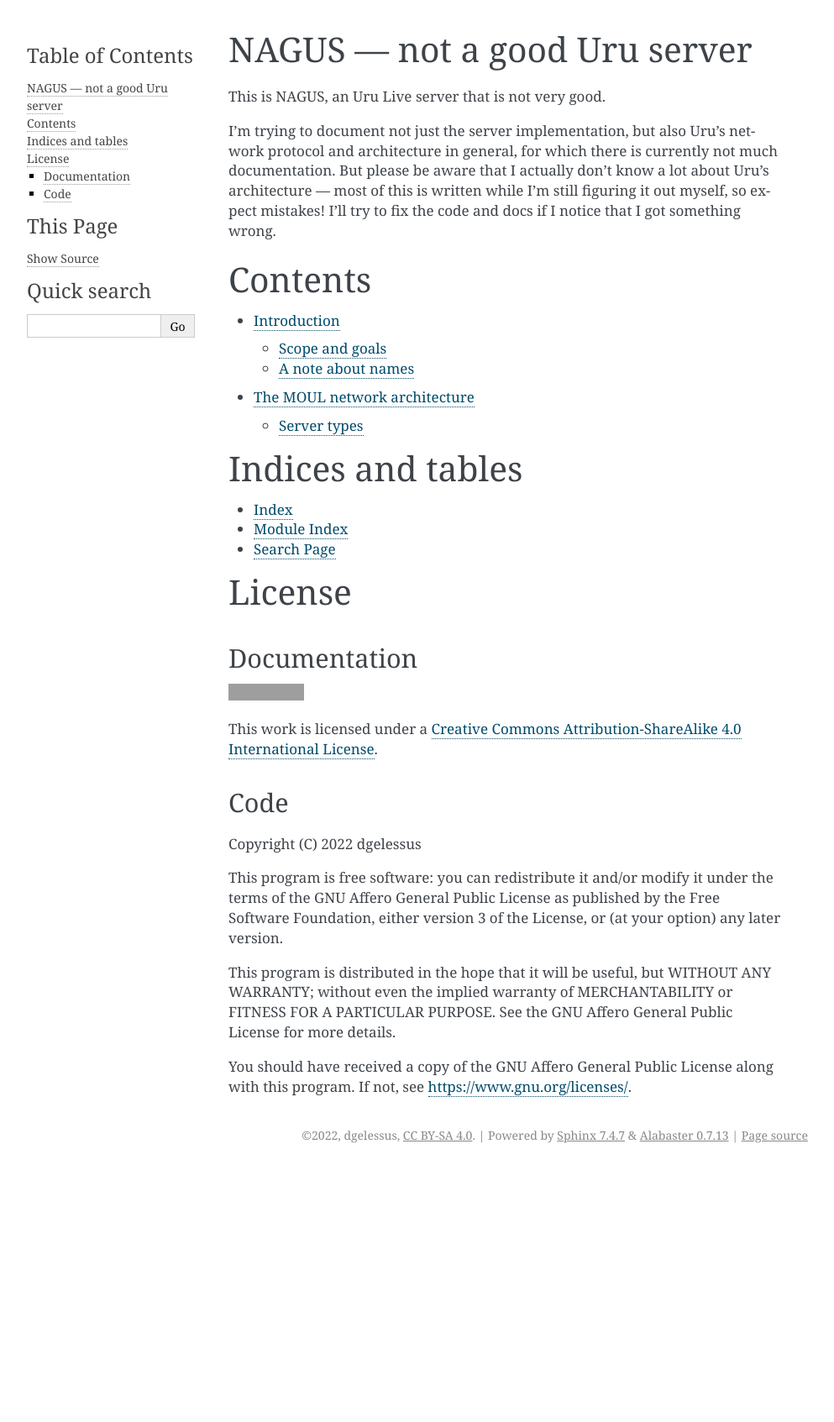
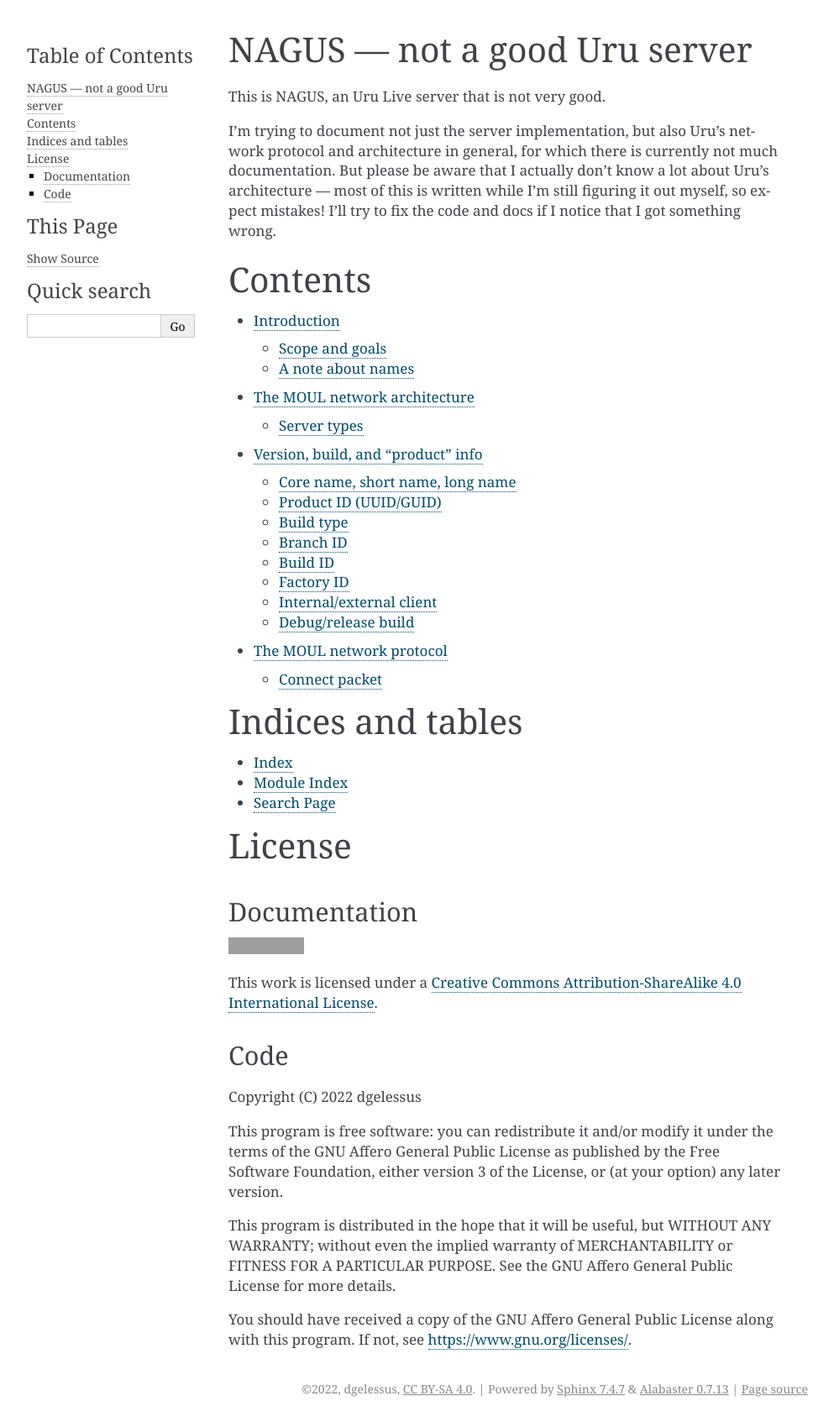
Before and after one commit to dgelessus/NAGUS, a Sphinx documentation site: the page built from docs/index.rst, in a window 1280 px wide. Shown: the whole page at 84% size, without its empty margins (148-1141 px from the left). Built offline with Sphinx 7.4.7, drawn with Linux system fonts in a browser that asks for light colours; before the commit the page ends 1391 px from its top, so only the background shows below that; some of the changed lines change nothing that is shown; grey boxes are pictures that could not be loaded.

Commit message:
Begin documenting the basic port 14617 network protocol

```diff
--- a/docs/index.rst
+++ b/docs/index.rst
@@ -19,6 +19,8 @@
 
    intro
    architecture
+   product_id
+   protocol
 
 Indices and tables
 ==================
--- /dev/null
+++ b/docs/product_id.rst
@@ -0,0 +1,227 @@
+Version, build, and "product" info
+==================================
+
+MOUL clients have multiple different bits of version info and other metadata compiled into the executable.
+I'm explaining it here,
+because some of this information is either sent to the server
+or indirectly affects how the client behaves.
+
+Most of this information is displayed to the user as the "product string",
+which might look like "UruLive.Live.1.918.OpenUru#205 - External.Release" for example.
+The product string consists of the following parts:
+
+* :ref:`core name <core_name>` --- UruLive
+* :ref:`build type <build_type>` --- Live
+* :ref:`branch ID <branch_id>` --- 1
+* :ref:`build ID <build_id>` --- 918
+* :ref:`factory ID <factory_id>` --- OpenUru#205
+* :ref:`internal/external client <internal_external_client>` --- External
+* :ref:`debug/release build <debug_release_build>` --- Release
+
+Below is a list of *all* different kinds of version/build/product metadata,
+including some bits that *aren't* displayed in the product string.
+
+.. _core_name:
+
+Core name, short name, long name
+--------------------------------
+
+.. index::
+   single: core name
+   single: short name
+   single: long name
+
+The name of the game is stored three times,
+in slightly different formats.
+Apparently the core name was meant to be an internal identifier
+and the short and long names for display to the user,
+but actual usage is all over the place.
+
+None of these names are sent over the network.
+They have almost no functional effect on the client.
+A notable exception is that the long name is used as the name of the user data folder
+(where settings, logs, KI pictures, etc. are stored),
+so two clients with the same long name will share their settings.
+
+For Cyan MOULa and Minkata clients,
+as well as default OpenUru and H'uru builds,
+the core and short names are "UruLive" and the long name is "Uru Live".
+Many shards change this ---
+for example,
+Gehn uses core name "UruGehn" and long name "Uru - Gehn Shard",
+and TOC-Moul uses core name "TOC" and long name "The Open Cave".
+
+.. _product_uuid:
+
+Product ID (UUID/GUID)
+----------------------
+
+.. index:: product UUID
+
+A UUID/GUID identifying the game.
+All MOUL shards that I know of use the UUID ``ea489821-6c35-4bd0-9dae-bb17c585e680``.
+This value is sent to the server during :ref:`connection setup <connect_packet>`.
+It has no other effect on the client.
+
+.. _build_type:
+
+Build type
+----------
+
+.. index:: build type
+
+Indicates the stage in the release cycle for which the client was built.
+The open-sourced client code defines the following build types:
+
+* Dev = 10
+* QA = 20
+* Test = 30
+* Beta = 40
+* Live = 50
+
+Build type Live is typically used for production builds distributed by shards.
+It is also the default build type for H'uru clients built from source.
+OpenUru source builds default to build type Dev instead.
+The other build types are practically unused.
+
+This value is sent to the server during :ref:`connection setup <connect_packet>`.
+For OpenUru clients,
+each build type uses its own separate user data folder,
+and build type Dev enables a few extra assertions.
+For H'uru clients,
+the build type has no functional effect on the client.
+
+.. _branch_id:
+
+Branch ID
+---------
+
+.. index:: branch ID
+
+Has always been 1 for most shards,
+including GameTap MOUL, Cyan's MOULa, Minkata, and Gehn.
+OpenUru and H'uru builds also default to branch ID 1.
+TOC-Moul currently uses branch ID 2.
+
+This value is sent to the server during :ref:`connection setup <connect_packet>`.
+It has no other effect on the client.
+
+.. _build_id:
+
+Build ID
+--------
+
+.. index:: build ID
+
+This is meant to be a build number that is increased with every update.
+This value is sent to the server during :ref:`connection setup <connect_packet>`.
+Cyan's server software and DIRTSAND check this value to ensure that the expected client version is used,
+but MOSS does not.
+
+All updates to Cyan's MOULa shard since June 2013 have used build number 918,
+to allow updating the client without also having to rebuild the server every time.
+(The actual build number is now indicated by the :ref:`factory ID <factory_id>`.)
+For compatibility,
+both OpenUru and H'uru clients also use build number 918 by default.
+Other shards not coupled to Cyan's MOULa,
+such as Gehn or TOC-Moul,
+may use different build numbers that change on updates.
+
+Cyan MOULa build IDs
+^^^^^^^^^^^^^^^^^^^^
+
+.. note::
+
+   There are probably some builds missing between 1.866 and 1.897,
+   because during that period Cyan didn't post detailed update notes on the forum.
+
+* Build 1.866:
+  Released `2010-02-11 <https://web.archive.org/web/20100220152603/http://www.fileplanet.com/209790/200000/fileinfo/Myst-Online:-URU-Live-Client-v.866>`__.
+  This appears to be the first release of MOULa.
+* Build 1.871:
+  Released `2010-02-17 <https://mystonline.com/forums/viewtopic.php?f=36&t=19753>`__.
+* Build 1.887:
+  Released `2010-04-02 <https://web.archive.org/web/20110515133633/http://www.atomicgamer.com:80/games/1835/myst-online-uru-live/files>`__.
+* Build 1.897:
+  Released ???.
+  CWE Git commit `30bbdbd3 <https://foundry.openuru.org/gitblit/commit/?r=CWE.git&h=30bbdbd327c2ea6832b88e40ceca2a6707a3a0d5>`__ (2011-03-12).
+* Build 1.902:
+  Released `2011-04-15 <https://mystonline.com/forums/viewtopic.php?f=36&t=24583>`__.
+  CWE Git commit `a363a783 <https://foundry.openuru.org/gitblit/commit/?r=CWE.git&h=a363a783c5d2ffc7aa104275e5f34feb81db0e4b>`__ (2011-04-19).
+* Build 1.905:
+  Released `2012-02-13 <https://mystonline.com/forums/viewtopic.php?f=36&t=25435>`__.
+  CWE Git commit `cbea546c <https://foundry.openuru.org/gitblit/commit/?r=CWE.git&h=cbea546c61507f9d549d41354ec8993482304680>`__ (2012-02-07).
+* Build 1.906:
+  Released `2012-03-26 <https://mystonline.com/forums/viewtopic.php?f=36&t=25583>`__.
+  CWE Git commit `136c27c7 <https://foundry.openuru.org/gitblit/commit/?r=CWE.git&h=136c27c7f3bed150c25a17596a287493f31c39e0>`__ (2012-05-09).
+* Build 1.912:
+  Released `2012-05-29 <https://mystonline.com/forums/viewtopic.php?f=36&t=25730>`__.
+  CWE Git commit `68ba122a <https://foundry.openuru.org/gitblit/commit/?r=CWE.git&h=68ba122afeb131b31e7d5f22fadffb16c987b802>`__ (2012-06-14).
+* Build 1.918:
+  Released `2013-06-11 <https://mystonline.com/forums/viewtopic.php?f=36&t=26572>`__.
+  CWE Git commit `46a0cf62 <https://foundry.openuru.org/gitblit/commit/?r=CWE.git&h=46a0cf6206211366c43d5132b6190b3f4ca35c62>`__ (2013-07-05).
+  All later client updates (as of 2022) also use this build number.
+
+.. _factory_id:
+
+Factory ID
+----------
+
+.. index:: factory ID
+
+Contains the real build number of OpenUru-built clients
+(for Cyan's MOULa shard and Minkata),
+since the main build ID has been fixed at 918.
+Clients built from the OpenUru codebase won't have a factory ID by default ---
+this information is
+`patched <https://foundry.openuru.org/gitblit/blob/?r=Foundry/CWE-ou-LocalData.git&f=MOULa/moula-1.patch&h=master>`__
+into the product string by the OpenUru build servers.
+
+H'uru clients don't have a factory ID,
+but H'uru's CMake build inserts the current Git tag or commit hash into the product string,
+which serves a similar purpose.
+
+This value is not sent over the network and has no other effect on the client.
+
+.. _internal_external_client:
+
+Internal/external client
+------------------------
+
+.. index::
+   single: internal client
+   single: client; internal
+   single: external client
+   single: client; external
+
+MOUL clients can be built as either "Internal" or "External".
+Internal clients have a number of extra features over external clients
+that are not meant for use by normal players,
+such as increased logging, a developer console, and the ability to use custom data files.
+For most shards,
+the pre-built clients distributed to players are external clients.
+
+Note that this setting is independent of the :ref:`build type <build_type>` ---
+you can build an external client with build type Dev
+or an internal one with build type Live.
+
+For the most part,
+if the player doesn't invoke any internal-only features,
+internal clients behave like external ones and don't explicitly tell the server that they are internal.
+The main exception is when updating through the file server,
+where internal clients will request different manifests than external clients.
+
+.. _debug_release_build:
+
+Debug/release build
+-------------------
+
+.. index::
+   single: debug build
+   single: release build
+
+This corresponds to the standard debug/release setting in Visual Studio and CMake.
+Clients built in debug mode have many additional assertions and some extra logging enabled
+(in addition to the standard compiler option changes).
+
+This setting is not sent over the network and should have no visible effect on the client.
--- /dev/null
+++ b/docs/protocol.rst
@@ -0,0 +1,107 @@
+The MOUL network protocol
+=========================
+
+All the different MOUL servers
+(except for the status server)
+use the same basic network protocol to talk with clients.
+Communication is over TCP,
+by default on port 14617.
+
+The protocol mostly uses packed binary data structures.
+Unless indicated otherwise,
+all integers use little-endian byte order
+and there is no padding/alignment between fields.
+
+UUIDs use the Microsoft-style "little-endian" format,
+where the first four bytes are swapped,
+the following two pairs of bytes are each swapped individually,
+and the remaining 8 bytes are not swapped.
+For example,
+the UUID ``12345678-1234-5678-1234-567812345678`` is stored as bytes ``78 56 34 12  34 12 78 56  12 34 56 78  12 34 56 78``.
+
+.. note::
+
+   The MOULa client code internally uses C ``struct``\s to encode/decode network data.
+   This is generally not a good idea,
+   because the exact format of ``struct``\s in memory varies depending on the target architecture and C compiler.
+   In the case of MOULa,
+   this is not a big problem in practice,
+   because all supported architectures are little-endian
+   and the code explicitly disables field padding/alignment.
+
+.. _packet_boundaries:
+
+Some parts of the Cyan codebase require data to arrive as individual packets of specific lengths,
+even though the protocol is based on TCP,
+which is stream-based and does not guarantee that packet boundaries will be maintained in transmission.
+To avoid potential issues when interacting with Cyan clients/servers,
+it's probably safest to send each packet individually instead of combining multiple packets.
+To ensure that the OS network stack also doesn't combine packets,
+you should disable `Nagle's algorithm <https://en.wikipedia.org/wiki/Nagle%27s_algorithm>`__
+by setting ``TCP_NODELAY``
+(this also reduces latency).
+
+.. _connect_packet:
+
+Connect packet
+--------------
+
+.. index:: connect packet
+
+When a client connects to a server,
+it immediately sends a *connect packet* with some information about the client and the requested connection type.
+A connect packet consists of a generic header and a connection type-specific data section.
+Both sections should be sent together :ref:`as a single packet <packet_boundaries>`.
+
+* **Header:**
+
+  * **Connection type:** 1-byte unsigned int.
+    Indicates what type of server the client is expecting to connect to.
+    This is what allows multiple "servers" to run on a single shared port.
+    A full :ref:`list of connection types <connection_types>` can be found below.
+  * **Header byte count:** 2-byte unsigned int.
+    Always 31.
+  * **Client build ID:** 4-byte unsigned int.
+    Set to the client's :ref:`build ID <build_id>`.
+    When connecting to the file server,
+    this field is set to 0 instead,
+    so that any client version can connect to update itself.
+  * **Client build type:** 4-byte unsigned int.
+    Set to the client's :ref:`build type <build_type>`.
+  * **Client branch ID:** 4-byte unsigned int.
+    Set to the client's :ref:`branch ID <branch_id>`.
+  * **Client product UUID:** 16-byte UUID.
+    Set to the client's :ref:`product ID <product_uuid>`.
+
+* **Data:** Varies depending on the connection type,
+  but always has a fixed size for each type.
+
+.. _connection_types:
+
+Connection types
+^^^^^^^^^^^^^^^^
+
+The following connection types are used by the open-source MOULa clients,
+one for each server type that the client communicates with:
+
+* CliToAuth = 10
+* CliToGame = 11
+* CliToFile = 16
+* CliToGateKeeper = 22
+
+Additionally,
+the following connection types are defined,
+but not used in any of the open-source code:
+
+* Nil = 0 (apparently not a valid connection type)
+* Debug = 1
+* SrvToAgent = 12
+* SrvToMcp = 13
+* SrvToVault = 14
+* SrvToDb = 15
+* SrvToState = 17
+* SrvToLog = 18
+* SrvToScore = 19
+* CliToCsr = 20 (only used in CsrSrv communication code, which is unused)
+* SimpleNet = 21 (only used in SimpleNet protocol code, which is unused)
+* AdminInterface = 97 (ASCII code for the letter ``a``)
```
